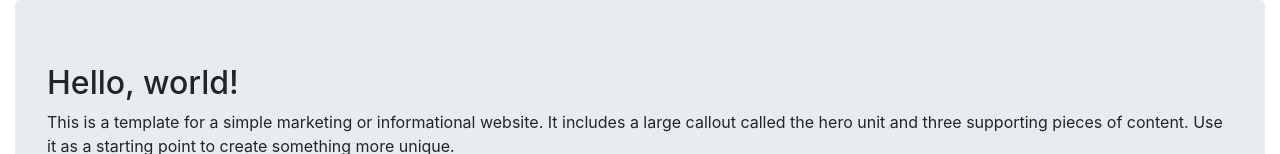
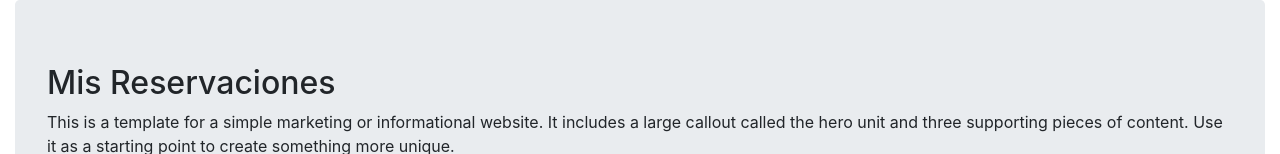
Before and after one commit to danielaverastegui/micrositio, a plain HTML site: page reservations.html in a window 1280 px wide. Shown: the part 978-1132 px from the top of the page. Drawn offline with nearby package versions, Linux system fonts and the light colour scheme.

Commit message:
Modifying content pages

```diff
--- a/reservations.html
+++ b/reservations.html
@@ -4,7 +4,7 @@
 <head>
   <meta charset="utf-8">
   <meta http-equiv="x-ua-compatible" content="ie=edge">
-  <title></title>
+  <title>MEXDAILY - Mis Reservaciones</title>
   <meta name="description" content="">
   <meta name="viewport" content="width=device-width, initial-scale=1, shrink-to-fit=no">
 
@@ -90,7 +90,7 @@
 			</div>
 			<div class="jumbotron">
 				<h2>
-					Hello, world!
+					Mis Reservaciones
 				</h2>
 				<p>
 					This is a template for a simple marketing or informational website. It includes a large callout called the hero unit and three supporting pieces of content. Use it as a starting point to create something more unique.
```
Also changed, not shown: account.html (+2 -2 lines), agenda.html (+2 -2 lines), events.html (+2 -2 lines), index.html (+1 -1 lines).
